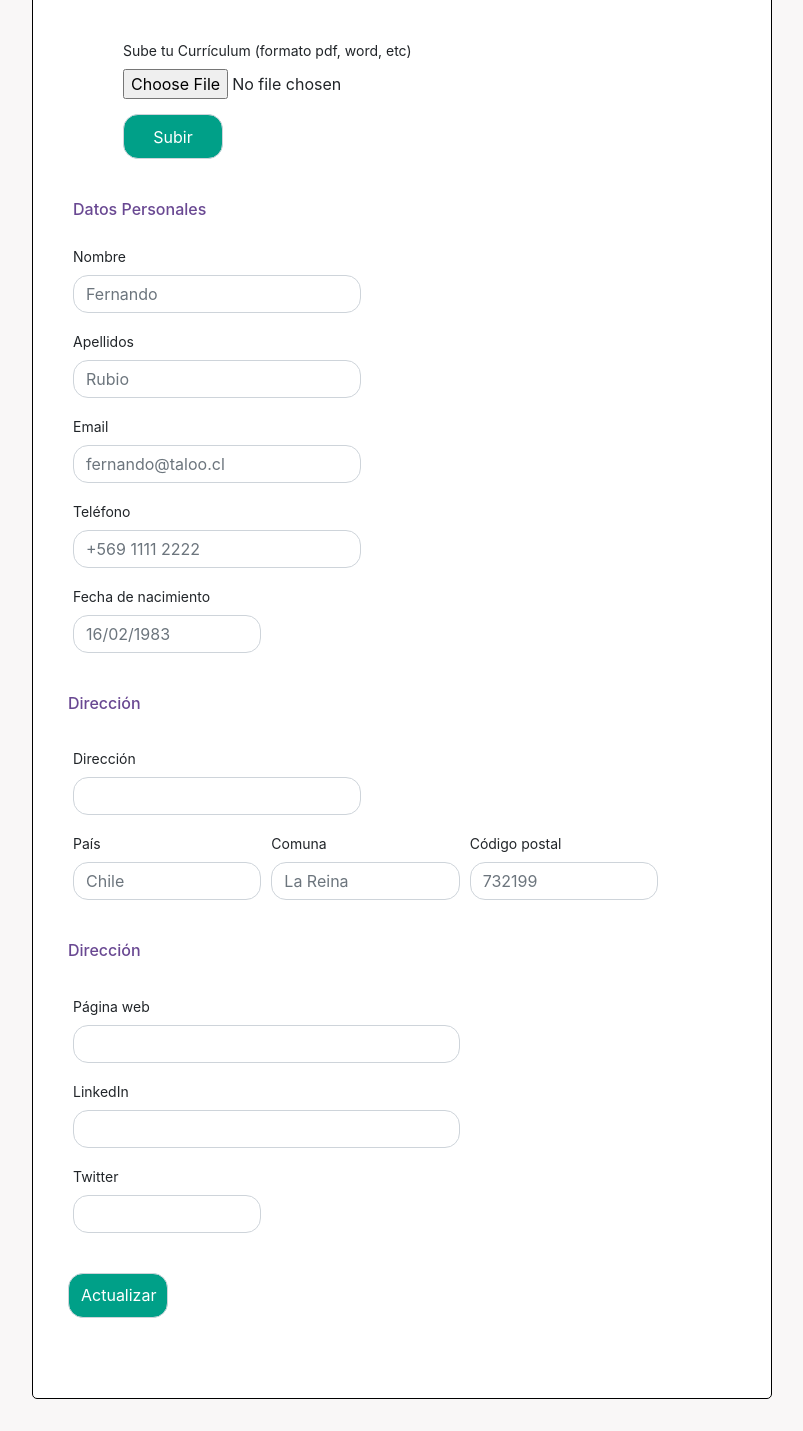
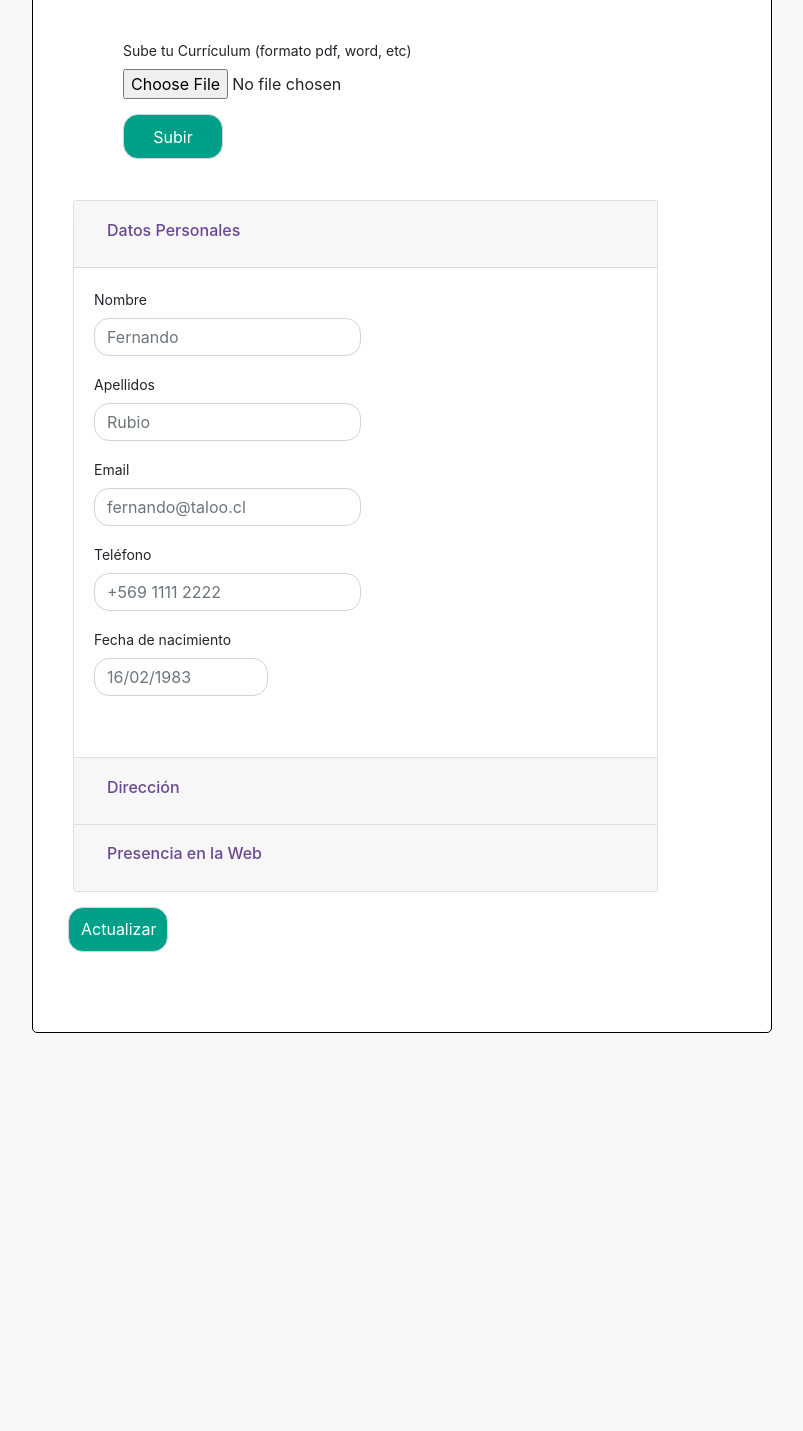
Before and after one commit to felipefuller/portal_usuario_hostgator, a Flask app: template templates/dashboard.html in a window 1280 px wide. Shown: the part 543-1974 px from the top of the page, without its empty margins (53-856 px from the left). After the commit the page ends 1576 px from the top, so only its background shows below. Run offline with Flask 2, Linux system fonts and the light colour scheme; the template is opened without the code that fills it: values that come from a table or form of the project are taken from there, others are empty; some libraries are stand-ins or nearby versions.

Commit message:
accordeon implementation in dashboard

```diff
--- a/templates/dashboard.html
+++ b/templates/dashboard.html
@@ -136,7 +136,6 @@
         padding-top: 90px;
         padding-left: 40px;
     }
-
 </style>
 <!-- <link href="{{ url_for('static', filename='css/style3.css') }}" rel="stylesheet"> -->
 <div class="container space-top space-bottom">
@@ -192,10 +191,19 @@
         </div>
 
         <form method="POST" action="">
-            <div class="space-bottom">
+            <div class="accordion" id="accordionExample">
+                <div class="card">
+                    <div class="card-header" id="headingOne">
+                        <h2 class="mb-0">
+                            <button class="btn btn-link" type="button" data-toggle="collapse" data-target="#collapseOne" aria-expanded="true" aria-controls="collapseOne">
                                 <h5>Datos Personales</h5>
+                            </button>
+                        </h2>
                     </div>
+
                     {{ form.csrf_token }}
+                    <div id="collapseOne" class="collapse show" aria-labelledby="headingOne" data-parent="#accordionExample">
+                        <div class="card-body">
                             <div class="form-row">
                                 <div class="form-group col-md-6">
                                     {{ render_field(form.name, class_="form-control", placeholder="Fernando") }}
@@ -221,9 +229,19 @@
                                     {{ render_field(form.birthdate, class_="form-control", placeholder="16/02/1983") }}
                                 </div>
                             </div>
-            <div class="form-row space-bottom">
+                        </div>
+                    </div>
+                </div>
+                <div class="card">
+                    <div class="card-header" id="headingTwo">
+                        <h2 class="mb-0">
+                            <button class="btn btn-link collapsed" type="button" data-toggle="collapse" data-target="#collapseTwo" aria-expanded="false" aria-controls="collapseTwo">
                                 <h5>Dirección</h5>
+                            </button>
+                        </h2>
                     </div>
+                    <div id="collapseTwo" class="collapse" aria-labelledby="headingTwo" data-parent="#accordionExample">
+                        <div class="card-body">
                             <div class="form-row">
                                 <div class="form-group col-md-6">
                                     {{ render_field(form.direccion, class_="form-control") }}
@@ -240,9 +258,19 @@
                                     {{ render_field(form.postal, class_="form-control", placeholder="732199") }}
                                 </div>
                             </div>
-            <div class="form-row space-bottom">
-                <h5>Dirección</h5>
                         </div>
+                    </div>
+                </div>
+                <div class="card">
+                    <div class="card-header" id="headingThree">
+                        <h2 class="mb-0">
+                            <button class="btn btn-link collapsed" type="button" data-toggle="collapse" data-target="#collapseThree" aria-expanded="false" aria-controls="collapseThree">
+                                <h5>Presencia en la Web</h5>
+                            </button>
+                        </h2>
+                    </div>
+                    <div id="collapseThree" class="collapse" aria-labelledby="headingThree" data-parent="#accordionExample">
+                        <div class="card-body">
                             <div class="form-row">
                                 <div class="form-group col-md-8">
                                     {{ render_field(form.web, class_="form-control") }}
@@ -256,11 +284,17 @@
                                     {{ render_field(form.twitter, class_="form-control", id="editor") }}
                                 </div>
                             </div>
+                        </div>
+                    </div>
+                </div>
+            </div>
             <div class="form-row">
                 <div class="form-group">
                     {{ form.submit_update(class_="form-control upload") }}
                 </div>
             </div>
+
+
             <!-- <div class="form-row">
                 <div class="form-group col-md-12">
                     <h3> Ingresa el logo de tu empresa</h3>
```
Also changed, not shown: 1 other file. Lines whose indentation alone changed are shown as unchanged.
